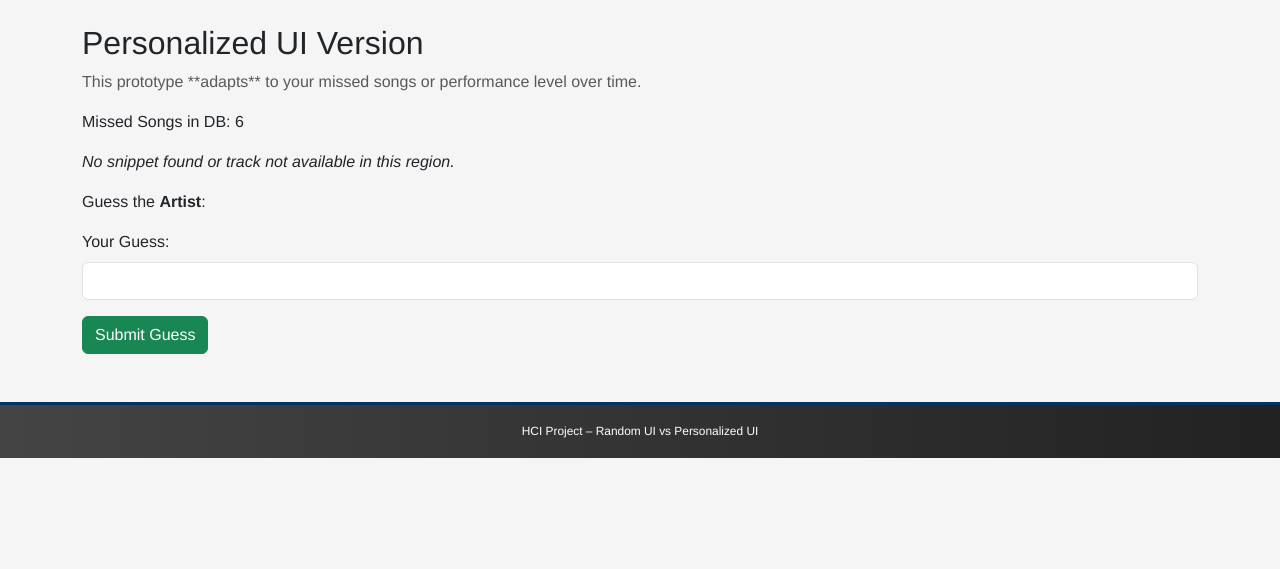
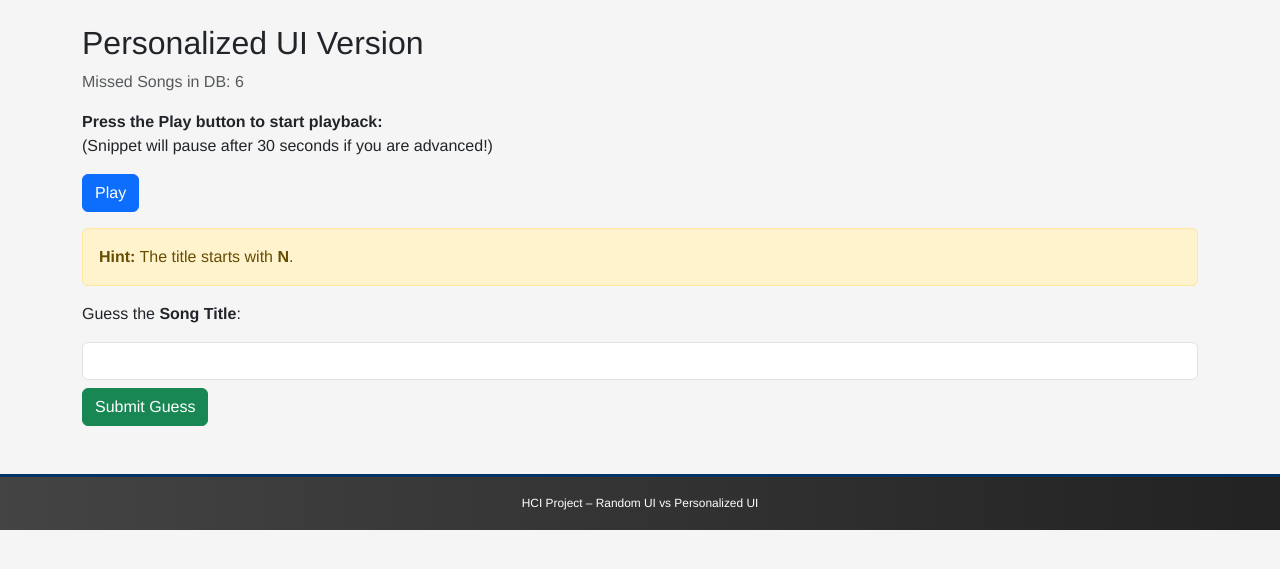
Before and after one commit to CreativeYann2004/hci_rpoject, a Flask app: page /personalized_version in a window 1280 px wide. Shown: the part 58-627 px from the top of the page. Run offline with Flask 3, Linux system fonts and the light colour scheme; a user stored in the database is signed in; some libraries are stand-ins or nearby versions.

Commit message:
Refactor templates and improve user experience with enhanced feedback and playback features

```diff
--- a/src/app.py
+++ b/src/app.py
@@ -18,7 +18,7 @@ def create_app():
     app.config["SQLALCHEMY_TRACK_MODIFICATIONS"] = False
     db.init_app(app)
 
-    # Provide "now" to all templates so you can use {{ now().year }}
+    # Provide "now" to all templates (e.g. {{ now().year }} )
     @app.context_processor
     def inject_now():
         return {"now": datetime.datetime.now}
@@ -29,7 +29,7 @@ def create_app():
     app.register_blueprint(auth_bp)
     app.register_blueprint(quiz_bp)
 
-    # Create tables if needed
+    # Create tables if they don’t exist
     with app.app_context():
         db.create_all()
 
--- a/src/routes/quiz.py
+++ b/src/routes/quiz.py
@@ -1,18 +1,18 @@
 import random
+import spotipy.exceptions
 from flask import Blueprint, render_template, request, redirect, url_for, session, flash, jsonify
 from app import db
 from models import User
-import spotipy.exceptions
 from routes.auth import get_spotify_client
 
 quiz_bp = Blueprint('quiz_bp', __name__)
 
-# We no longer filter out tracks without preview URLs—since we'll use
-# the Web Playback SDK as intended for full playback.
+# This global list is where we store all the tracks from the user’s chosen playlist
 ALL_TRACKS = []
 
+
 ########################################
-# Helper: current user
+# Helper: current_user
 ########################################
 def current_user():
     uid = session.get("user_id")
@@ -34,19 +34,31 @@ def require_login(f):
     return wrapper
 
 ########################################
-# Difficulty & year margin check
+# Personalized Settings
 ########################################
-def get_difficulty():
-    return session.get('difficulty', 'normal')
-
-def within_year_margin(guess_year, actual_year):
-    diff = get_difficulty()
-    if diff == 'easy':
-        return abs(guess_year - actual_year) <= 3
-    elif diff == 'normal':
-        return abs(guess_year - actual_year) <= 1
-    else:
-        return guess_year == actual_year
+def get_personalization_settings(level):
+    """
+    Return dict with margin, snippet length, and whether to show hints.
+    Adjust these as you wish for your personalized logic.
+    """
+    if level == "beginner":
+        return {
+            "year_margin": 3,
+            "snippet_seconds": 30,
+            "show_hints": True
+        }
+    elif level == "intermediate":
+        return {
+            "year_margin": 1,
+            "snippet_seconds": 15,
+            "show_hints": False
+        }
+    else:  # advanced
+        return {
+            "year_margin": 0,
+            "snippet_seconds": 5,
+            "show_hints": False
+        }
 
 ########################################
 # Dashboard
@@ -70,11 +82,16 @@ def dashboard():
         else:
             fallback_add_minimum_tracks()
 
-    missed_count = len(user.get_missed_songs())
-    return render_template('dashboard.html',
-                           user=user,
-                           missed_count=missed_count,
-                           all_songs=ALL_TRACKS)
+    missed_count = 0
+    if user:
+        missed_count = len(user.get_missed_songs())
+
+    return render_template(
+        'dashboard.html',
+        user=user,
+        missed_count=missed_count,
+        all_songs=ALL_TRACKS
+    )
 
 ########################################
 # Select / Import Playlist
@@ -107,9 +124,11 @@ def select_playlist():
                     break
                 offset += 50
 
-            return render_template('select_playlist.html',
-                                   official_playlists=official_playlists,
-                                   user_playlists=user_playlists)
+            return render_template(
+                'select_playlist.html',
+                official_playlists=official_playlists,
+                user_playlists=user_playlists
+            )
         except spotipy.exceptions.SpotifyException as e:
             if "expired" in str(e).lower():
                 flash("Your Spotify token expired. Please reconnect.", "info")
@@ -143,7 +162,7 @@ def select_playlist():
 def _fetch_playlist_tracks(sp, playlist_id, limit=300):
     """
     Fetches tracks from the selected playlist.
-    Does NOT require a preview_url. We rely on the Web Playback SDK.
+    Does NOT require a preview_url. We'll rely on the Web Playback SDK.
     """
     offset = 0
     total = 0
@@ -178,9 +197,6 @@ def _fetch_playlist_tracks(sp, playlist_id, limit=300):
             artists = track.get('artists', [{"name": "Unknown Artist"}])
             artist_name = artists[0].get('name', '???')
 
-            # We no longer care about preview_url at all.
-            # We'll let the Web Playback SDK handle actual playback.
-
             album_info = track.get('album', {})
             release_date = album_info.get('release_date', '1900-01-01')
             year = 1900
@@ -203,13 +219,9 @@ def _fetch_playlist_tracks(sp, playlist_id, limit=300):
     return total, added
 
 ########################################
-# Fallback Tracks (No preview URLs)
+# Fallback Tracks (No playlist or no matches)
 ########################################
 def fallback_add_minimum_tracks():
-    """
-    If no tracks were found or loaded, we add some known fallback track IDs
-    so the quiz has something to show. These are real Spotify tracks.
-    """
     global ALL_TRACKS
     fallback_songs = [
         {
@@ -242,13 +254,16 @@ def settings():
             session['playlist_id'] = custom_pl
         flash("Settings updated!", "success")
         return redirect(url_for('quiz_bp.dashboard'))
+
     color = session.get('color_theme', 'navy')
-    diff = get_difficulty()
+    diff = session.get('difficulty', 'normal')
     curr_pl = session.get('playlist_id', '')
-    return render_template('settings.html',
-                           color_theme=color,
-                           current_diff=diff,
-                           current_playlist=curr_pl)
+    return render_template(
+        'settings.html',
+        color_theme=color,
+        current_diff=diff,
+        current_playlist=curr_pl
+    )
 
 ########################################
 # RANDOM UI
@@ -265,9 +280,9 @@ def random_version():
 
     chosen = random.choice(ALL_TRACKS)
     session["current_track_id"] = chosen["id"]
-    # Choose a random challenge type
     ctype = random.choice(["artist", "title", "year"])
     session["challenge_type"] = ctype
+
     return render_template('random_version.html', song=chosen, feedback=None)
 
 ########################################
@@ -276,6 +291,12 @@ def random_version():
 @quiz_bp.route('/personalized_version')
 @require_login
 def personalized_version():
+    """
+    "Exactly like random," but with:
+      - a user level that determines year margin, snippet length, and hints
+      - a preference for re-showing missed songs
+    """
+    user = current_user()
     if not ALL_TRACKS:
         fallback_add_minimum_tracks()
 
@@ -283,29 +304,37 @@ def personalized_version():
         flash("No tracks found and fallback is empty!", "danger")
         return redirect(url_for('quiz_bp.dashboard'))
 
-    user = current_user()
-    acc = user.get_accuracy()
-    if acc > 0.8:
-        session['difficulty'] = 'hard'
-    elif acc < 0.3:
-        session['difficulty'] = 'easy'
-    else:
-        session['difficulty'] = 'normal'
+    # Decide the user's level
+    level = user.get_level()  # "beginner", "intermediate", "advanced"
+    settings = get_personalization_settings(level)
+    session["personal_year_margin"] = settings["year_margin"]
+    session["personal_snippet_secs"] = settings["snippet_seconds"]
+    session["personal_show_hints"] = settings["show_hints"]
 
-    missed = user.get_missed_songs()
-    if missed:
-        track_id = random.choice(missed)
-        chosen = next((t for t in ALL_TRACKS if t["id"] == track_id), None)
-        if not chosen:
-            chosen = random.choice(ALL_TRACKS)
-    else:
+    # Weighted pick: if the user has any missed songs, let's pick from them ~80% of the time
+    missed_list = user.get_missed_songs()
+    chosen = None
+    if missed_list and random.random() < 0.8:
+        missed_candidates = [t for t in ALL_TRACKS if t["id"] in missed_list]
+        if missed_candidates:
+            chosen = random.choice(missed_candidates)
+
+    # If we didn't pick from missed, or if missed was empty, pick from full set
+    if not chosen:
         chosen = random.choice(ALL_TRACKS)
 
+    session["current_track_id"] = chosen["id"]
     ctype = random.choice(["artist", "title", "year"])
     session["challenge_type"] = ctype
-    session["current_track_id"] = chosen["id"]
 
-    return render_template('personalized_version.html', song=chosen, missed_count=len(missed), feedback=None)
+    return render_template(
+        'personalized_version.html',
+        song=chosen,
+        missed_count=len(missed_list),
+        feedback=None,
+        snippet_secs=settings["snippet_seconds"],
+        show_hints=settings["show_hints"]
+    )
 
 ########################################
 # SUBMIT GUESS
@@ -319,15 +348,32 @@ def submit_guess():
         flash("No active track. Returning to dashboard.", "warning")
         return redirect(url_for('quiz_bp.dashboard'))
 
-    track = next((x for x in ALL_TRACKS if x["id"] == track_id), None)
+    track = next((t for t in ALL_TRACKS if t["id"] == track_id), None)
     if not track:
-        flash("Track not found in list. Returning to dashboard.", "warning")
+        flash("Track not found. Returning to dashboard.", "warning")
         return redirect(url_for('quiz_bp.dashboard'))
 
     challenge = session.get("challenge_type", "artist")
     guess_str = request.form.get("guess", "").strip().lower()
     guess_correct = False
 
+    # If we're in personalized mode, use the "personal_year_margin" if available
+    personal_margin = session.get("personal_year_margin")
+
+    def within_year_margin_dynamic(guess, actual):
+        if personal_margin is not None:
+            return abs(guess - actual) <= personal_margin
+        else:
+            # fallback to your old logic via session['difficulty']
+            diff = session.get('difficulty', 'normal')
+            if diff == 'easy':
+                return abs(guess - actual) <= 3
+            elif diff == 'normal':
+                return abs(guess - actual) <= 1
+            else:
+                return guess == actual
+
+    # Check guess
     if challenge == "artist":
         if guess_str == track["artist"].lower():
             guess_correct = True
@@ -337,7 +383,7 @@ def submit_guess():
     elif challenge == "year":
         if guess_str.isdigit():
             guess_year = int(guess_str)
-            if within_year_margin(guess_year, track["year"]):
+            if within_year_margin_dynamic(guess_year, track["year"]):
                 guess_correct = True
 
     user.total_attempts += 1
@@ -376,7 +422,6 @@ def random_feedback():
 @require_login
 def personalized_feedback():
     fb = session.get("feedback")
-    # missed_count is set to 0 here, since we don’t re-check
     return render_template('personalized_version.html', song=None, missed_count=0, feedback=fb)
 
 ########################################
@@ -392,15 +437,11 @@ def scoreboard():
             return 0
         return u.total_correct / u.total_attempts
 
-    sorted_users = sorted(
-        users,
-        key=lambda x: (accuracy(x), x.total_correct),
-        reverse=True
-    )
+    sorted_users = sorted(users, key=lambda x: (accuracy(x), x.total_correct), reverse=True)
     return render_template('scoreboard.html', all_users=sorted_users)
 
 ########################################
-# AUTOCOMPLETE for Artist (for Tab key)
+# AUTOCOMPLETE for Artist
 ########################################
 @quiz_bp.route('/autocomplete/tab_artist')
 @require_login
--- a/src/static/css/style.css
+++ b/src/static/css/style.css
@@ -1,4 +1,3 @@
-/* Body defaults */
 body {
   background-color: #f5f5f5;
   margin: 0;
--- a/src/static/js/tab_autocomplete.js
+++ b/src/static/js/tab_autocomplete.js
@@ -1,13 +1,13 @@
 document.addEventListener("DOMContentLoaded", () => {
   const guessArtistInput = document.getElementById("guess");
   if (!guessArtistInput) return;
+
   guessArtistInput.addEventListener("keydown", async (e) => {
     if (e.key === "Tab") {
       e.preventDefault();
       const query = guessArtistInput.value.trim();
       if (!query) return;
       try {
-        // Example route – you'd have to implement /autocomplete/tab_artist
         const resp = await fetch(`/autocomplete/tab_artist?query=${encodeURIComponent(query)}`);
         const data = await resp.json();
         if (data.match) {
--- a/src/templates/layout.html
+++ b/src/templates/layout.html
@@ -1,5 +1,5 @@
 <!DOCTYPE html>
-<html lang="en">
+<html>
 <head>
   <meta charset="UTF-8">
   <title>{% block title %}Project Manual: Random vs Personalized UI{% endblock %}</title>
@@ -18,23 +18,18 @@
       <a class="navbar-brand" href="{{ url_for('quiz_bp.dashboard') }}">
         HCI - Two UI Prototypes
       </a>
-      <button class="navbar-toggler" type="button" data-bs-toggle="collapse" data-bs-target="#navbarToggler" aria-controls="navbarToggler" aria-expanded="false" aria-label="Toggle navigation">
+      <button class="navbar-toggler" type="button" data-bs-toggle="collapse" data-bs-target="#navbarToggler">
         <span class="navbar-toggler-icon"></span>
       </button>
       <div class="collapse navbar-collapse" id="navbarToggler">
         <ul class="navbar-nav ms-auto">
-
           {% if session.spotify_token %}
-            <!-- If user is already connected to Spotify, show a message -->
             <li class="nav-item">
               <span class="nav-link">Spotify: Connected</span>
             </li>
           {% else %}
-            <!-- If not connected, let them connect -->
             <li class="nav-item">
-              <a class="nav-link" href="{{ url_for('auth_bp.spotify_login') }}">
-                Connect to Spotify
-              </a>
+              <a class="nav-link" href="{{ url_for('auth_bp.spotify_login') }}">Connect to Spotify</a>
             </li>
           {% endif %}
 
@@ -71,7 +66,6 @@
       {% endif %}
     {% endwith %}
 
-    <!-- Here goes the page-specific content -->
     {% block content %}{% endblock %}
   </div>
 
@@ -82,7 +76,7 @@
     </div>
   </footer>
 
-  <!-- Bootstrap bundle JS -->
+  <!-- Bootstrap JS -->
   <script src="https://cdn.jsdelivr.net/npm/bootstrap@5.3.0/dist/js/bootstrap.bundle.min.js"></script>
   <script src="{{ url_for('static', filename='js/tab_autocomplete.js') }}"></script>
 </body>
--- a/src/templates/personalized_version.html
+++ b/src/templates/personalized_version.html
@@ -1,68 +1,135 @@
 {% extends "layout.html" %}
 {% block content %}
 <h2>Personalized UI Version</h2>
-<p class="text-muted">This prototype **adapts** to your missed songs or performance level over time.</p>
-
-<p>Missed Songs in DB: {{ missed_count }}</p>
 
 {% if feedback %}
   <div class="alert alert-info">{{ feedback }}</div>
   <a class="btn btn-primary" href="{{ url_for('quiz_bp.personalized_version') }}">Try Another Snippet</a>
 {% else %}
-  {% if song and song.preview_url %}
-    <p><strong>Click below to hear the music snippet:</strong></p>
-    <button class="btn btn-primary" data-bs-toggle="modal" data-bs-target="#snippetModal">
-      Play Snippet
+  <p class="text-muted">Missed Songs in DB: {{ missed_count }}</p>
+
+  {% if song %}
+    <p><strong>Press the Play button to start playback:</strong>
+      <br>(Snippet will pause after {{ snippet_secs }} seconds if you are advanced!)</p>
+    <button id="playButton" class="btn btn-primary" data-track-id="{{ song.id }}">
+      Play
     </button>
-    <!-- Modal -->
-    <div class="modal fade" id="snippetModal" tabindex="-1" aria-labelledby="snippetModalLabel" aria-hidden="true">
-      <div class="modal-dialog modal-dialog-centered">
-        <div class="modal-content">
-          <div class="modal-body">
-            <iframe src="{{ song.preview_url }}" width="100%" height="80" frameborder="0" allowtransparency="true" allow="encrypted-media"></iframe>
+
+    {% if show_hints %}
+      <div class="alert alert-warning mt-3">
+        <strong>Hint:</strong>
+        {% set ctype = session.challenge_type %}
+        {% if ctype == 'artist' %}
+          The artist’s name starts with <b>{{ song.artist[0] }}</b>.
+        {% elif ctype == 'title' %}
+          The title starts with <b>{{ song.title[0] }}</b>.
+        {% else %}
+          <!-- This is the fix: integer math for the decade -->
+          The year was in the <b>{{ (song.year // 10) * 10 }}s</b>...
+        {% endif %}
       </div>
-          <div class="modal-footer">
-            <button type="button" class="btn btn-secondary" data-bs-dismiss="modal">Close</button>
-          </div>
-        </div>
-      </div>
-    </div>
-  {% else %}
-    <p><em>No snippet found or track not available in this region.</em></p>
     {% endif %}
+
     {% set ctype = session.challenge_type %}
     <form method="POST" action="{{ url_for('quiz_bp.submit_guess') }}">
-    {% if ctype == 'both' %}
-      <p>Guess both <strong>Artist</strong> and <strong>Title</strong>:</p>
-      <div class="mb-3">
-        <label class="form-label">Artist:</label>
-        <input type="text" name="guess_artist" class="form-control" required />
-      </div>
-      <div class="mb-3">
-        <label class="form-label">Song Title:</label>
-        <input type="text" name="guess_title" class="form-control" required />
-      </div>
-    {% elif ctype == 'title' %}
+      {% if ctype == 'title' %}
         <p>Guess the <strong>Song Title</strong>:</p>
-      <div class="mb-3">
-        <label class="form-label">Your Guess:</label>
-        <input type="text" name="guess" class="form-control" required />
-      </div>
+        <input type="text" name="guess" id="guess" class="form-control" required>
       {% elif ctype == 'year' %}
         <p>Guess the <strong>Release Year</strong>:</p>
-      <div class="mb-3">
-        <label class="form-label">Year (YYYY):</label>
-        <input type="text" name="guess" class="form-control" required />
-      </div>
+        <input type="text" name="guess" class="form-control" required>
       {% else %}
         <p>Guess the <strong>Artist</strong>:</p>
-      <div class="mb-3">
-        <label class="form-label">Your Guess:</label>
-        <input type="text" name="guess" class="form-control" required />
-      </div>
+        <input type="text" name="guess" id="guess" class="form-control" required>
       {% endif %}
       <input type="hidden" name="source_page" value="personalized">
-    <button class="btn btn-success">Submit Guess</button>
+      <button class="btn btn-success mt-2">Submit Guess</button>
     </form>
+  {% else %}
+    <p><em>No track available.</em></p>
   {% endif %}
+{% endif %}
+
+<!-- Spotify Web Playback SDK -->
+<script src="https://sdk.scdn.co/spotify-player.js"></script>
+<script>
+window.onSpotifyWebPlaybackSDKReady = () => {
+  const token = "{{ session.spotify_token }}";
+  if (!token) {
+    console.error("No Spotify token available");
+    return;
+  }
+  const player = new Spotify.Player({
+    name: 'Quiz Web Player (Personalized)',
+    getOAuthToken: cb => { cb(token); }
+  });
+
+  player.addListener('initialization_error', ({ message }) => console.error(message));
+  player.addListener('authentication_error', ({ message }) => console.error(message));
+  player.addListener('account_error', ({ message }) => console.error(message));
+  player.addListener('playback_error', ({ message }) => console.error(message));
+
+  player.addListener('ready', ({ device_id }) => {
+    console.log('Ready with Device ID', device_id);
+    window.quizDeviceId = device_id;
+    transferPlayback(device_id);
+  });
+
+  player.connect();
+
+  function transferPlayback(device_id) {
+    fetch("https://api.spotify.com/v1/me/player", {
+      method: "PUT",
+      headers: {
+        "Content-Type": "application/json",
+        "Authorization": "Bearer " + token
+      },
+      body: JSON.stringify({
+        "device_ids": [device_id],
+        "play": false
+      })
+    })
+    .catch(err => console.error("Transfer playback error:", err));
+  }
+
+  window.playTrack = function(trackId) {
+    if (!window.quizDeviceId) {
+      console.error("Device ID not available yet.");
+      return;
+    }
+    const trackUri = "spotify:track:" + trackId;
+    fetch(`https://api.spotify.com/v1/me/player/play?device_id=${window.quizDeviceId}`, {
+      method: "PUT",
+      headers: {
+        "Content-Type": "application/json",
+        "Authorization": "Bearer " + token
+      },
+      body: JSON.stringify({ uris: [trackUri] })
+    })
+    .then(response => {
+      if (!response.ok) {
+        console.error("Error starting playback:", response);
+      } else {
+        console.log("Playback started:", trackUri);
+        // forcibly pause after snippet_secs:
+        const snippetSecs = {{ snippet_secs or 15 }};
+        setTimeout(() => {
+          player.pause().then(() => {
+            console.log("Snippet paused after", snippetSecs, "seconds");
+          });
+        }, snippetSecs * 1000);
+      }
+    })
+    .catch(err => console.error("Playback error:", err));
+  };
+
+  const btn = document.getElementById("playButton");
+  if (btn) {
+    btn.addEventListener("click", () => {
+      const trackId = btn.getAttribute("data-track-id");
+      playTrack(trackId);
+    });
+  }
+};
+</script>
 {% endblock %}
```
Also changed, not shown: src/models.py (+14 -0 lines), src/instance/guessing_game.db. Lines whose indentation alone changed are shown as unchanged.
